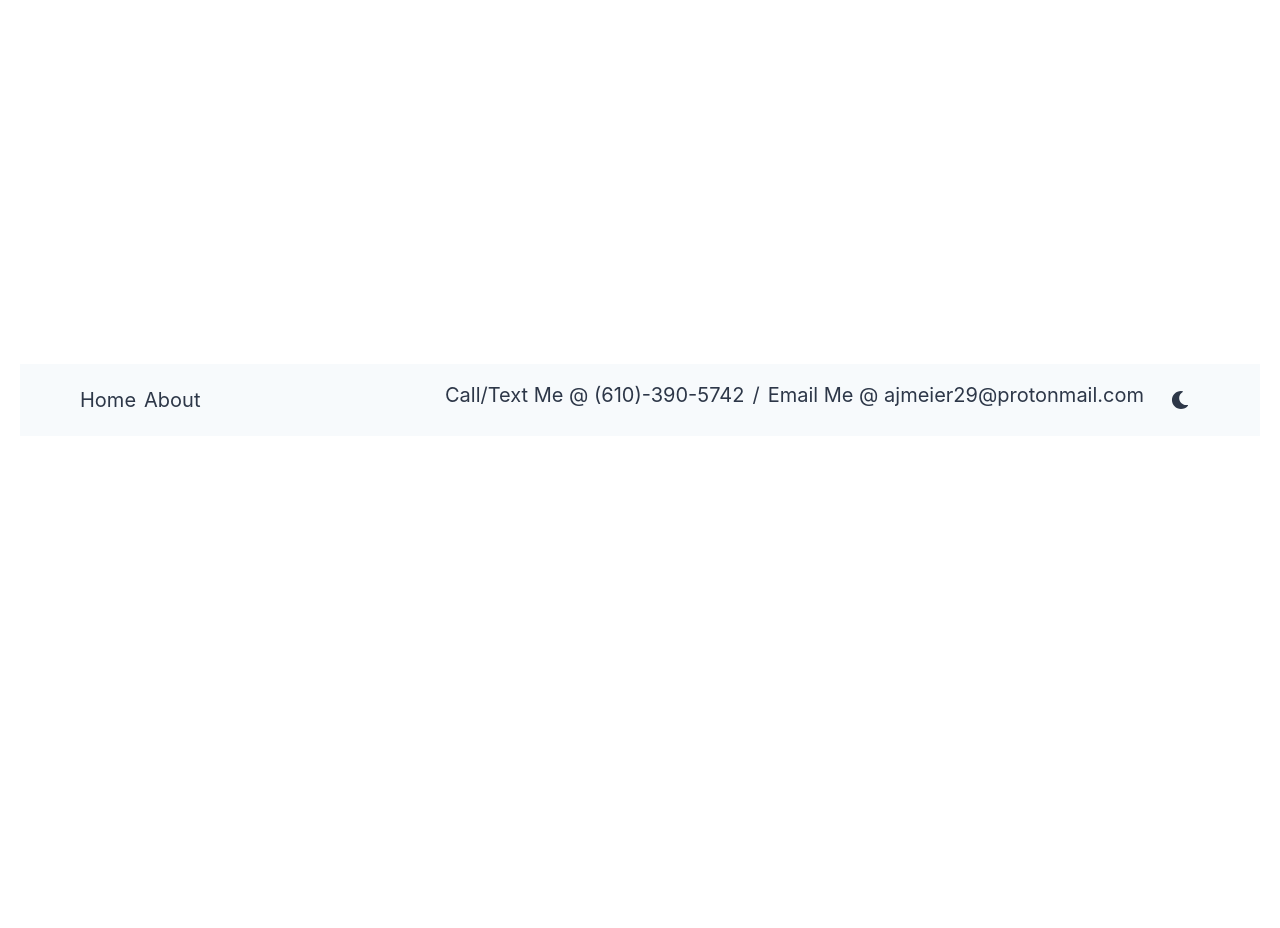
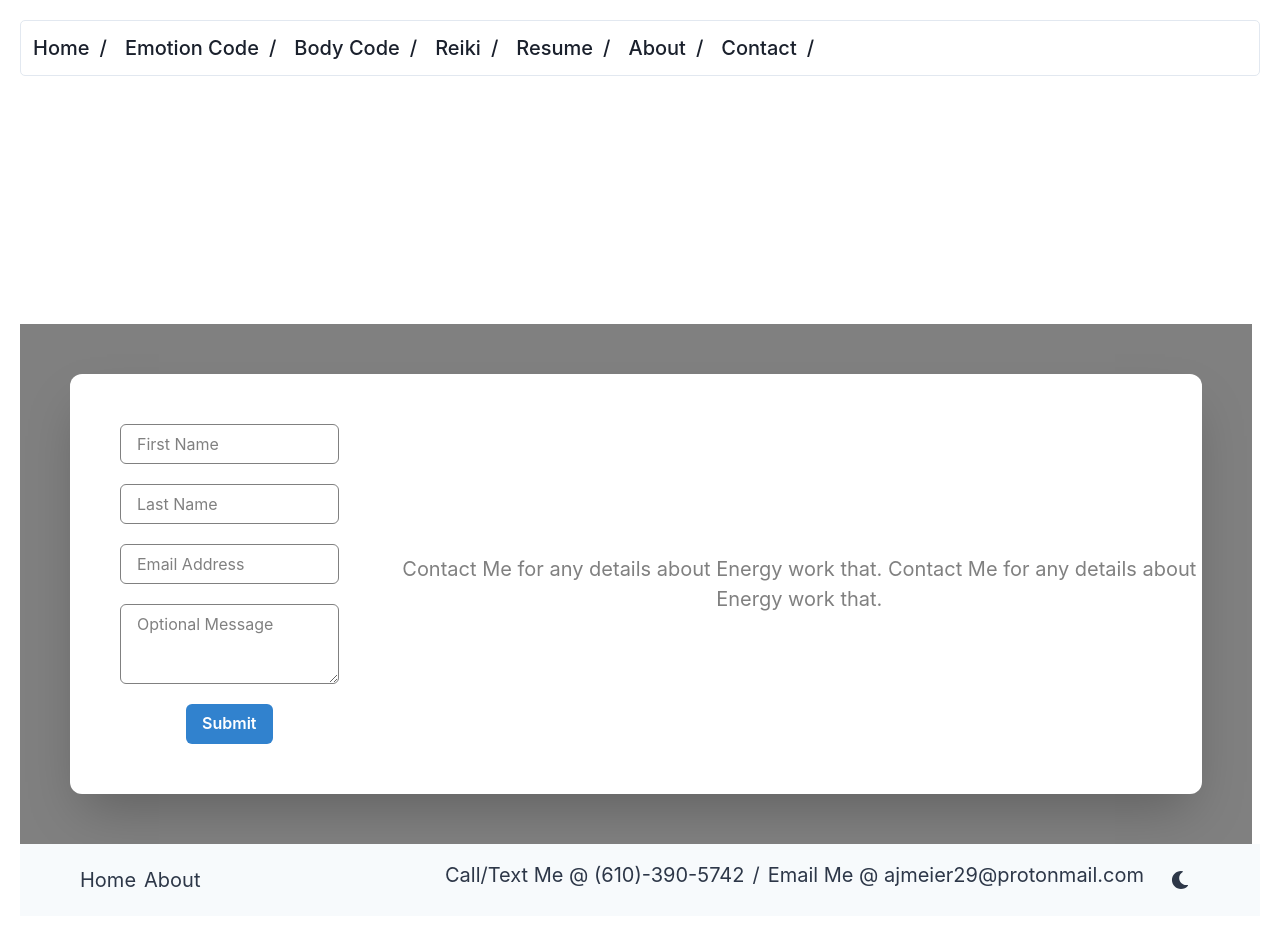
Before and after one commit to ajmeier29/about-me-site, a React (Create React App) app: page /contact in a window 1280 px wide. Shown: the top 928 px of the page. Before the commit the page ends 800 px from the top, so only its background shows below. Built offline with nearby package versions, Linux system fonts and the light colour scheme.

Commit message:
added contact form

```diff
--- /dev/null
+++ b/src/Contact.js
@@ -0,0 +1,96 @@
+import {
+  Center,
+  Box,
+  HStack,
+  Textarea,
+  Input,
+  VStack,
+  Button,
+  Text,
+  Flex,
+} from '@chakra-ui/react';
+
+const Contact = props => {
+  return (
+    <Center marginTop={'20%'}>
+      <Box>
+        <HStack>
+          <EmailForm />
+          <ContactBox />
+        </HStack>
+      </Box>
+    </Center>
+  );
+};
+
+const EmailForm = props => {
+  return (
+    <Box backgroundColor="grey" padding="50px">
+      <ContactBox backgroundColor="white">
+        <HStack>
+          <Box>
+            <ContactForm />
+          </Box>
+          <Flex>
+            <Text color="grey" align={'center'}>
+              Contact Me for any details about Energy work that. Contact Me for
+              any details about Energy work that.
+            </Text>
+          </Flex>
+        </HStack>
+      </ContactBox>
+    </Box>
+  );
+};
+
+const ContactForm = props => {
+  return (
+    <VStack spacing={5} margin="50px">
+      <FormInput id="fName" placeholder="First Name" />
+      <FormInput id="lName" placeholder="Last Name" />
+      <FormInput id="emailAddress" placeholder="Email Address" />
+      <FormTextArea />
+      <SubmitButton />
+    </VStack>
+  );
+};
+
+const SubmitButton = props => {
+  return <Button colorScheme={'blue'}>Submit</Button>;
+};
+
+const FormTextArea = props => {
+  return (
+    <Textarea
+      color={'grey'}
+      _placeholder={{ color: 'inherit' }}
+      borderColor={'grey'}
+      value="Optional Message"
+    />
+  );
+};
+
+const FormInput = props => {
+  return (
+    <Input
+      id={props.id}
+      color={'grey'}
+      _placeholder={{ color: 'inherit' }}
+      borderColor={'grey'}
+      placeholder={props.placeholder}
+      size="md"
+    />
+  );
+};
+
+const ContactBox = props => {
+  return (
+    <Center>
+      <Box borderRadius="xl" background={props.backgroundColor} boxShadow="2xl">
+        {props.children}
+      </Box>
+    </Center>
+  );
+};
+
+export default Contact;
--- a/src/FrontPage.js
+++ b/src/FrontPage.js
@@ -3,6 +3,7 @@ import { BrowserRouter, Routes, Route } from 'react-router-dom';
 import NavigationBar from './Navigation/NavigationBar';
 import About from './About';
 import Home from './Home';
+import Contact from './Contact';
 import Footer from './Navigation/Footer';
 
 // This function is using spread syntax to unload all props into the Text field
@@ -21,6 +22,7 @@ const FrontPage = props => {
               <Route path="/" element={<NavigationBar />}>
                 <Route index element={<Home />} />
                 <Route path="about" element={<About />} />
+                <Route path="contact" element={<Contact />} />
               </Route>
             </Routes>
           </BrowserRouter>
--- a/src/Navigation/NavigationBar.js
+++ b/src/Navigation/NavigationBar.js
@@ -24,7 +24,11 @@ const NavigationBar = props => {
 
             <NavLink link="#" text="Reiki" />
 
+            <NavLink link="#" text="Resume" />
+
             <NavLink link="/About" text="About" />
+
+            <NavLink link="/Contact" text="Contact" />
           </Wrap>
         </Breadcrumb>
       </Flex>
```
